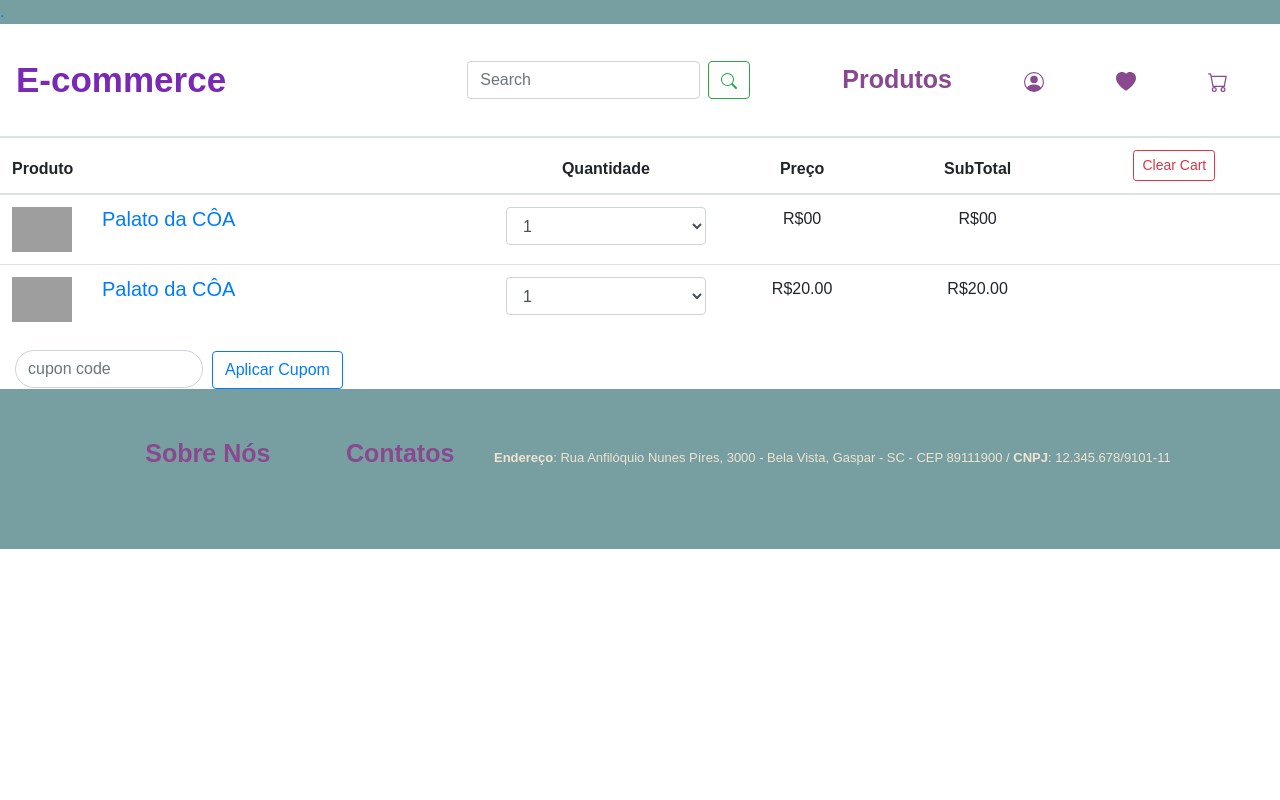
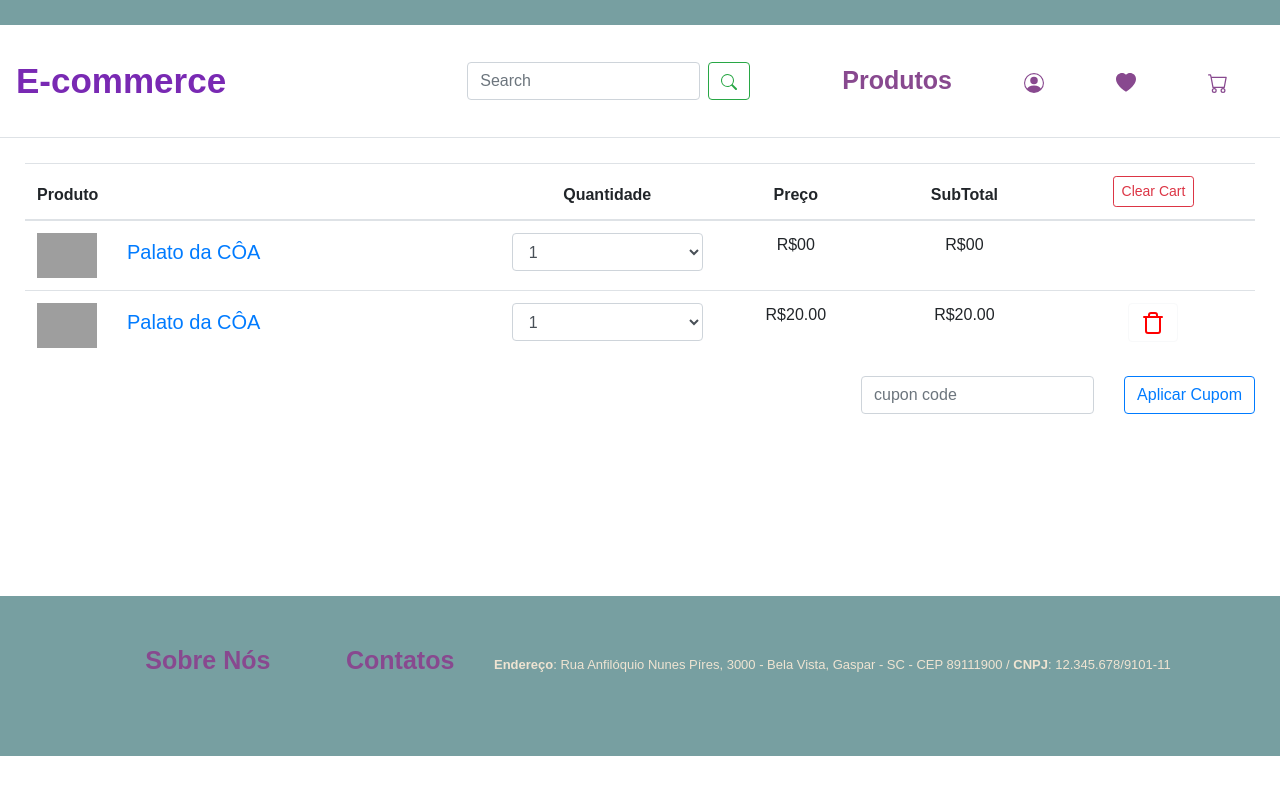
Before and after one commit to eduardasneves18/EasyDrink, a Django app: page /cart/ in a window 1280 px wide. Run offline with Django 3.2, Linux system fonts and the light colour scheme; grey boxes are pictures that could not be loaded.

Commit message:
Fiz bastante alterações no layout

```diff
--- a/frontend/pages/static/css/style_base.css
+++ b/frontend/pages/static/css/style_base.css
@@ -13,6 +13,7 @@ body {
   overflow-wrap: break-word;
   font-family: Arial, Helvetica, sans-serif;
   width: 100%;
+  max-width: 100%;
 
 }
 
@@ -24,7 +25,7 @@ body {
 }
 
 .footer {
-  position:relative;
+  position: relative;
   bottom: 0;
   grid-area: auto;
   width: 100%;
@@ -103,8 +104,9 @@ body {
   text-decoration: none;
 }
 
-.first {
+.box-colorfull {
   background-color: #779FA1;
+  min-height: 25px;
 }
 
 
@@ -136,6 +138,7 @@ body {
 
 
 
-.fluid-content {
-  width: 100%;
+.fluid-container {
+  min-height: calc(100vh - 153px - 189px);
+  padding: 25px;
 }
--- a/frontend/templates/base/base.html
+++ b/frontend/templates/base/base.html
@@ -1,10 +1,45 @@
 {% load static %}
 
-{% include 'base/nav.html' %}
+<!DOCTYPE html>
+<html lang="pt-BR">
+
+<head>
+    <meta charset="utf-8" />
+    <meta name="viewport" content="width=device-width, initial-scale=1, shrink-to-fit=no" />
+    <link rel="stylesheet" href="https://cdn.jsdelivr.net/npm/bootstrap@4.5.3/dist/css/bootstrap.min.css"
+        integrity="sha384-TX8t27EcRE3e/ihU7zmQxVncDAy5uIKz4rEkgIXeMed4M0jlfIDPvg6uqKI2xXr2" crossorigin="anonymous">
+    <link rel="stylesheet" href="{% static 'css/style_base.css' %}" />
+    <title>{% block title %}EasyDrink{% endblock title %}</title>
+</head>
+
+<body>
+
+    <!-- AQUI USAMOS PARA CRIAR O HEADER DA APLICACAO -->
+    {% include 'base/nav.html' %}
+
+    <!-- TODO O CORPO PASSA AQUI-->
+
+    <main class="fluid-container">
+        {% block content %}
+        {% endblock content %}
+    </main>
 
 
-    {% block content %}
-    {% endblock content %}
+    {% include 'base/footer.html'%}
 
+    <!-- LIBS JAVASCRIPT, NÃO REMOVER, JAVASCRIPT SEMPRE NO FINAL DA PAGINA. PARA QUE O VISUAL CARREGUE MAIS RAPIDO -->
+    <script src="https://code.jquery.com/jquery-3.5.1.slim.min.js"
+        integrity="sha384-DfXdz2htPH0lsSSs5nCTpuj/zy4C+OGpamoFVy38MVBnE+IbbVYUew+OrCXaRkfj"
+        crossorigin="anonymous"></script>
+    <script src="https://cdn.jsdelivr.net/npm/bootstrap@4.5.3/dist/js/bootstrap.bundle.min.js"
+        integrity="sha384-ho+j7jyWK8fNQe+A12Hb8AhRq26LrZ/JpcUGGOn+Y7RsweNrtN/tE3MoK7ZeZDyx"
+        crossorigin="anonymous"></script>
 
-{% include 'base/footer.html'%}
+    <!-- ADD ICONS TO APP -->
+    <script src="https://cdn.jsdelivr.net/npm/feather-icons/dist/feather.min.js"></script>
+    <script>
+        feather.replace()
+    </script>
+</body>
+
+</html>
--- a/frontend/templates/base/nav.html
+++ b/frontend/templates/base/nav.html
@@ -1,23 +1,5 @@
-{% load static %}
-
-<!DOCTYPE html>
-<html lang="pt-BR">
-    <head>
-        <meta charset="utf-8" />
-        <meta name="viewport" content="width=device-width, initial-scale=1, shrink-to-fit=no" />
-        <link rel="stylesheet" href="https://cdn.jsdelivr.net/npm/bootstrap@4.5.3/dist/css/bootstrap.min.css"
-            integrity="sha384-TX8t27EcRE3e/ihU7zmQxVncDAy5uIKz4rEkgIXeMed4M0jlfIDPvg6uqKI2xXr2" crossorigin="anonymous">
-        <link rel="stylesheet" href="{% static 'css/style_base.css' %}" />
-        <title>{% block title %}EasyDrink{% endblock title %}</title>
-    </head>
-
-    <body class="grid">
-
-
-        <header class="first">
-            <a href="#"> .</a>
-        </header>
-
+<header>
+    <div class="box-colorfull"></div>
 
     <nav class="navbar navbar-expand-sm py-3 border-bottom navbar-light">
         <div class="container-nav">
@@ -90,13 +72,4 @@
         </div>
     </nav>
 
-        <div class="main-container">
-            <main class="fluid-content">
-                {% block content %}
-                {% endblock content %}
-            </main>
-        </div>
-
-    </body>
-
-</html>
+</header>
--- a/frontend/templates/cart/cart_detail.html
+++ b/frontend/templates/cart/cart_detail.html
@@ -4,7 +4,6 @@
 <style>
     .cart-footer input {
         width: 15%;
-        border-radius: 22px;
 
     }
 
@@ -13,6 +12,7 @@
         margin-right: 5px;
     }
 </style>
+
 
 <div class="shopping-cart">
     <table class="table">
@@ -30,12 +30,12 @@
         <tbody>
             <tr>
                 <td>
-                    <div class="products-item row">
+                    <div class="products-item row align-items-center">
                         <div class="product-thumb col-auto">
                             <img src="https://www.enovinho.com/images_cache/thumb_400x400_palato-do-coa-reserve-red-2011.jpg"
                                 width="60" alt="Product">
                         </div>
-                        <div class="product-info col-auto">
+                        <div class="product-info col-auto ">
                             <h5 class="product-title">
                                 <a href="#">Palato da CÔA</a>
                             </h5>
@@ -63,7 +63,7 @@
             </tr>
             <tr>
                 <td>
-                    <div class="product-item row">
+                    <div class="product-item row align-items-center">
                         <a class="product-thumb col-auto">
                             <img src="https://www.enovinho.com/images_cache/thumb_400x400_palato-do-coa-reserve-red-2011.jpg"
                                 width="60" alt="Product">
@@ -90,25 +90,25 @@
                 <td class="text-center text-lg text-medium">R$20.00</td>
                 <td class="text-center text-lg text-medium">R$20.00</td>
                 <td class="text-center">
-                    <a class="remove-from-cart" href="#" data-toggle="tooltip" title=""
-                        data-original-title="Remove item">
-                        <i class="fa fa-trash"></i>
-                    </a>
+                    <button class="btn btn-outline-light" style="color: red;" title="Remove item">
+                        <i data-feather="trash"></i>
+                    </button>
                 </td>
             </tr>
         </tbody>
     </table>
 
-    <div class="cart-footer">
+    <div class="row justify-content-end">
         <div class="col-auto">
-            <form class="cupon-form" method="POST">
-                <input type="text" class="form-control" id="inputCuponCode" placeholder="cupon code">
-                <button class="btn btn-outline-primary " type="submit">Aplicar Cupom</button>
-            </form>
+            <input type="text" class="form-control" id="inputCuponCode" placeholder="cupon code">
+        </div>
+        <div class="col-auto">
+            <button class="btn btn-outline-primary " type="submit">Aplicar Cupom</button>
         </div>
     </div>
 
 </div>
 
 
+
 {% endblock content %}
```
Also changed, not shown: frontend/templates/products/product_detail.html (+6 -8 lines), frontend/templates/products/products_list.html (+4 -5 lines). Lines whose indentation alone changed are shown as unchanged.
